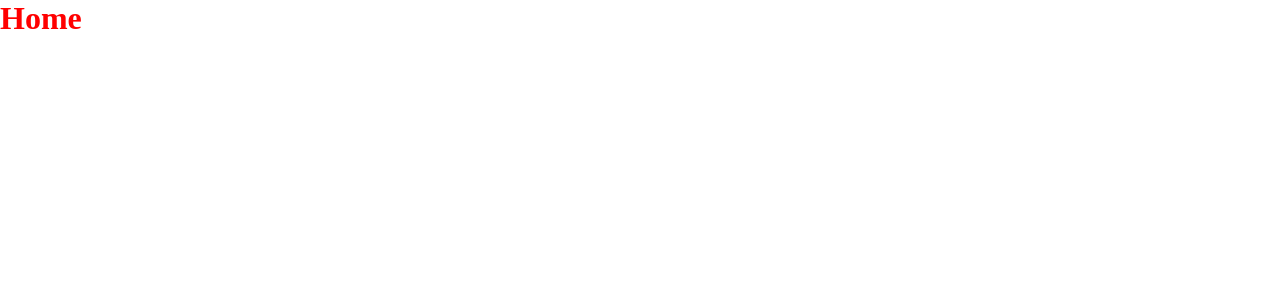
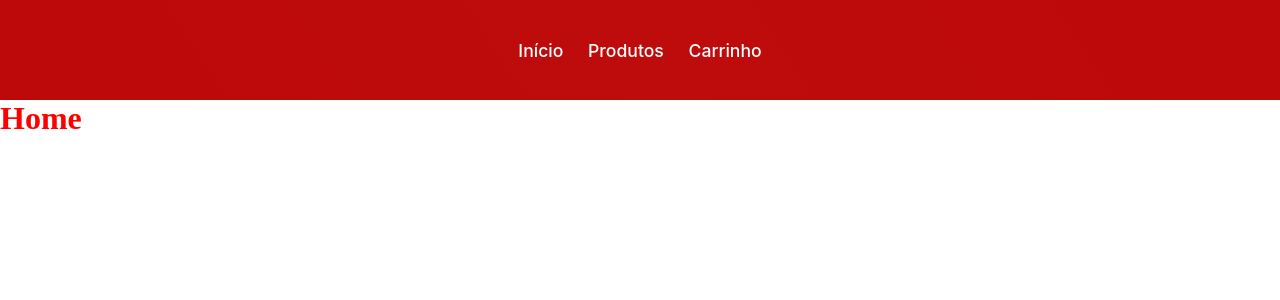
Before and after one commit to matheusjesse/store-project, a React (Vite) app: page / in a window 1280 px wide. Shown: the top 300 px of the page. Built offline with nearby package versions, Linux system fonts and the light colour scheme.

Commit message:
feat: posição inicial do menu do header e lista do menu

```diff
--- /dev/null
+++ b/src/components/Header/index.tsx
@@ -0,0 +1,16 @@
+import HeaderContainer from "./style"
+
+export function Header() {
+
+    return(
+        <HeaderContainer>
+            <ul className="main-menu">
+                <li>Início</li>
+                <li>Produtos</li>
+                <li>Carrinho</li>
+            </ul>
+        </HeaderContainer>
+    );
+}
+
+export default Header;
--- /dev/null
+++ b/src/components/Header/style.tsx
@@ -0,0 +1,22 @@
+import styled from "styled-components"
+
+const HeaderContainer = styled.div`
+    height: 100px;
+    background: rgb(189,9,9);
+    background: linear-gradient(57deg, rgba(189,9,9,1) 0%, rgba(190,11,11,1) 50%, rgba(189,9,9,1) 100%);
+    color: white;
+    display: flex;
+    justify-content: space-around;
+    align-items: center;
+    .main-menu {
+        width: 268px;
+        display: flex;
+        justify-content: space-around;
+        list-style: none;
+        font-size: 1.1em;
+        font-family: -apple-system, BlinkMacSystemFont, 'Segoe UI', Roboto, Oxygen, Ubuntu, Cantarell, 'Open Sans', 'Helvetica Neue', sans-serif;
+        font-weight: 508;
+    }
+`
+
+export default HeaderContainer;
--- a/src/pages/home/index.tsx
+++ b/src/pages/home/index.tsx
@@ -1,10 +1,14 @@
 import HomeContainer from "./style";
+import Header from "src/components/Header";
 
 export function Home() {
     return (
-        <HomeContainer>
-            <h1>Home</h1>
-        </HomeContainer>
+        <>
+            <Header />
+            <HomeContainer>
+                <h1>Home</h1>
+            </HomeContainer>
+        </>
     )
 }
 
```
